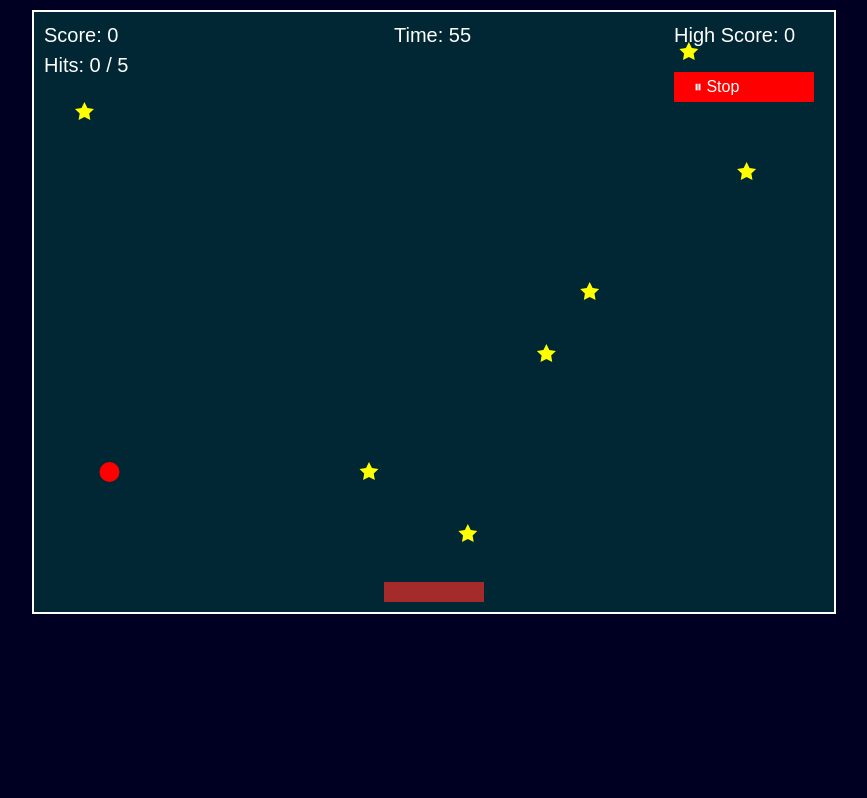
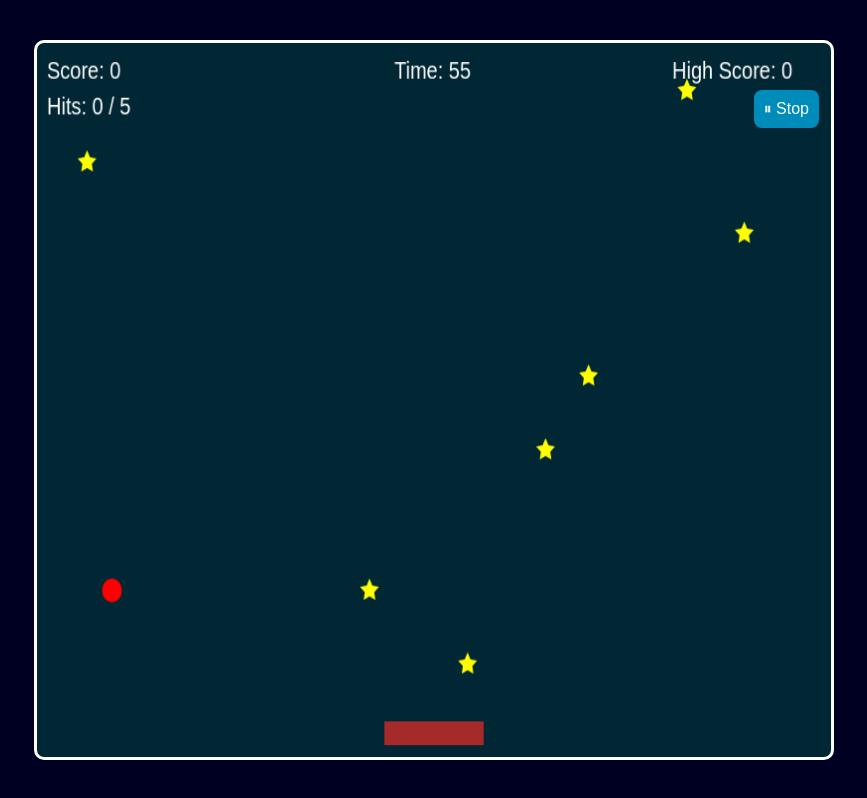
Before and after one commit to mohammeddkhaled/Twilight-Basket, a plain HTML site: page index.html in a window 1280 px wide. Shown: the whole page, without its empty margins (206-1073 px from the left). Drawn offline with Linux system fonts and the light colour scheme.

Commit message:
make some changes to fix flexiblity

```diff
--- a/index.html
+++ b/index.html
@@ -1,15 +1,17 @@
 <!DOCTYPE html>
 <html lang="en">
-<head>
-    <meta charset="UTF-8">
-    <meta name="viewport" content="width=device-width, initial-scale=1.0">
+  <head>
+    <meta charset="UTF-8" />
+    <meta name="viewport" content="width=device-width, initial-scale=1.0" />
     <title>Catch the Falling Stars</title>
-    <link rel="stylesheet" href="style.css">
+    <link rel="stylesheet" href="style.css" />
     <script src="script.js" defer></script>
-</head>
-<body>
+  </head>
+  <body>
+    <div class="game-wrapper">
       <canvas id="gameCanvas" width="800" height="600"></canvas>
-      <button id="restartBtn" style="display: none;">Restart</button>
-
-</body>
+      <button id="restartBtn">🔄 Restart</button>
+      <button id="pauseBtn">⏸ Stop</button>
+    </div>
+  </body>
 </html>
--- a/script.js
+++ b/script.js
@@ -14,7 +14,6 @@ const basket = {
   speed: 7
 };
 
-// Game state
 const keys = { left: false, right: false };
 const stars = [];
 const dangers = [];
@@ -24,15 +23,6 @@ let fallSpeed = 2;
 let gameTime = 60;
 let dangerHits = 0;
 const maxDangerHits = 5;
-
-// Button area in canvas
-const stopBtn = {
-  x: canvas.width - 160,
-  y: 60,
-  width: 140,
-  height: 30,
-  text: "⏸ Stop"
-};
 
 // Input events
 document.addEventListener('keydown', e => {
@@ -44,24 +34,12 @@ document.addEventListener('keyup', e => {
   if (e.key === 'ArrowRight') keys.right = false;
 });
 
-canvas.addEventListener('click', e => {
-  const rect = canvas.getBoundingClientRect();
-  const mouseX = e.clientX - rect.left;
-  const mouseY = e.clientY - rect.top;
-
-  if (
-    mouseX >= stopBtn.x &&
-    mouseX <= stopBtn.x + stopBtn.width &&
-    mouseY >= stopBtn.y &&
-    mouseY <= stopBtn.y + stopBtn.height
-  ) {
-    if (gameOver) return;
-    paused = !paused;
-    stopBtn.text = paused ? "▶ Resume" : "⏸ Stop";
-  }
+document.getElementById("pauseBtn").addEventListener("click", () => {
+  if (gameOver) return;
+  paused = !paused;
+  document.getElementById("pauseBtn").innerText = paused ? "▶ Resume" : "⏸ Stop";
 });
 
-// Star shape
 function drawStar(cx, cy, spikes, outerR, innerR) {
   let rot = Math.PI / 2 * 3;
   let step = Math.PI / spikes;
@@ -78,7 +56,6 @@ function drawStar(cx, cy, spikes, outerR, innerR) {
   ctx.fill();
 }
 
-// Red danger ball
 function drawDangerBall(x, y) {
   ctx.beginPath();
   ctx.arc(x, y, 10, 0, Math.PI * 2);
@@ -86,14 +63,12 @@ function drawDangerBall(x, y) {
   ctx.fill();
 }
 
-// Spawn item
 function spawnItem() {
   const x = Math.random() * (canvas.width - 20) + 10;
   const isDanger = Math.random() < 0.25;
   isDanger ? dangers.push({ x, y: -20 }) : stars.push({ x, y: -20 });
 }
 
-// Update logic
 function update() {
   if (gameOver || paused) return;
 
@@ -130,16 +105,6 @@ function update() {
   }
 }
 
-// Draw button in canvas
-function drawStopButton() {
-  ctx.fillStyle = "red";
-  ctx.fillRect(stopBtn.x, stopBtn.y, stopBtn.width, stopBtn.height);
-  ctx.fillStyle = "white";
-  ctx.font = "16px sans-serif";
-  ctx.fillText(stopBtn.text, stopBtn.x + 20, stopBtn.y + 20);
-}
-
-// Draw all
 function draw() {
   ctx.clearRect(0, 0, canvas.width, canvas.height);
 
@@ -156,8 +121,6 @@ function draw() {
   ctx.fillText("Time: " + gameTime, canvas.width / 2 - 40, 30);
   ctx.fillText("Hits: " + dangerHits + " / " + maxDangerHits, 10, 60);
 
-  drawStopButton();
-
   if (paused) {
     ctx.fillStyle = "white";
     ctx.font = "40px sans-serif";
@@ -170,7 +133,6 @@ function draw() {
   }
 }
 
-// End game
 function endGame() {
   if (score > highScore) {
     highScore = score;
@@ -180,7 +142,6 @@ function endGame() {
   document.getElementById("restartBtn").style.display = "block";
 }
 
-// Reset game
 function resetGame() {
   score = 0;
   fallSpeed = 2;
@@ -191,20 +152,18 @@ function resetGame() {
   stars.length = 0;
   dangers.length = 0;
   document.getElementById("restartBtn").style.display = "none";
-  stopBtn.text = "⏸ Stop";
+  document.getElementById("pauseBtn").innerText = "⏸ Stop";
   clearInterval(timer);
   startTimer();
   loop();
 }
 
-// Game loop
 function loop() {
   update();
   draw();
   if (!gameOver) requestAnimationFrame(loop);
 }
 
-// Timer
 function startTimer() {
   timer = setInterval(() => {
     if (!paused && !gameOver) {
@@ -219,10 +178,8 @@ function startTimer() {
 
 document.getElementById("restartBtn").addEventListener("click", resetGame);
 
-// Item spawn and difficulty
 setInterval(() => { if (!gameOver) spawnItem(); }, 500);
 setInterval(() => { if (!gameOver) fallSpeed += 1; }, 15000);
 
-// Start
 startTimer();
 loop();
--- a/style.css
+++ b/style.css
@@ -1,32 +1,69 @@
+/* Reset */
+* {
+  margin: 0;
+  padding: 0;
+  box-sizing: border-box;
+}
+
 body {
-  margin: 0;
   background: #000022;
-  font-family: sans-serif;
+  font-family: 'Segoe UI', Tahoma, Geneva, Verdana, sans-serif;
   color: white;
+  display: flex;
+  justify-content: center;
+  align-items: center;
+  height: 100vh;
   overflow: hidden;
 }
 
-canvas {
-  display: block;
-  margin: 10px auto;
-  background: #002733;
-  border: 2px solid #fff;
+/* Wrapper for canvas and buttons */
+.game-wrapper {
+  position: relative;
+  width: 90vw;
+  max-width: 800px;
+  height: 90vh;
+  aspect-ratio: 4/3;
 }
 
-#restartBtn {
+/* Canvas styling */
+#gameCanvas {
+  width: 100%;
+  height: 100%;
+  background: #002733;
+  border: 3px solid white;
+  display: block;
+  border-radius: 10px;
+}
+
+/* Buttons - Restart and Pause */
+#restartBtn,
+#pauseBtn {
   position: absolute;
-  top: 50%;
-  left: 50%;
-  transform: translate(-50%, -50%);
-  padding: 12px 24px;
-  font-size: 18px;
+  padding: 10px;
+  font-size: 16px;
   background-color: #008cba;
   color: white;
   border: none;
   border-radius: 8px;
   cursor: pointer;
-  z-index: 10;
+  z-index: 2;
+  transition: background-color 0.3s ease;
 }
-#restartBtn:hover {
+
+#restartBtn:hover,
+#pauseBtn:hover {
   background-color: #006a91;
 }
+
+/* Specific positions */
+#restartBtn {
+  top: 55%;
+  left: 50%;
+  transform: translate(-50%, -50%);
+  display: none;
+}
+
+#pauseBtn {
+  top: 50px;
+  right: 15px;
+}
```
